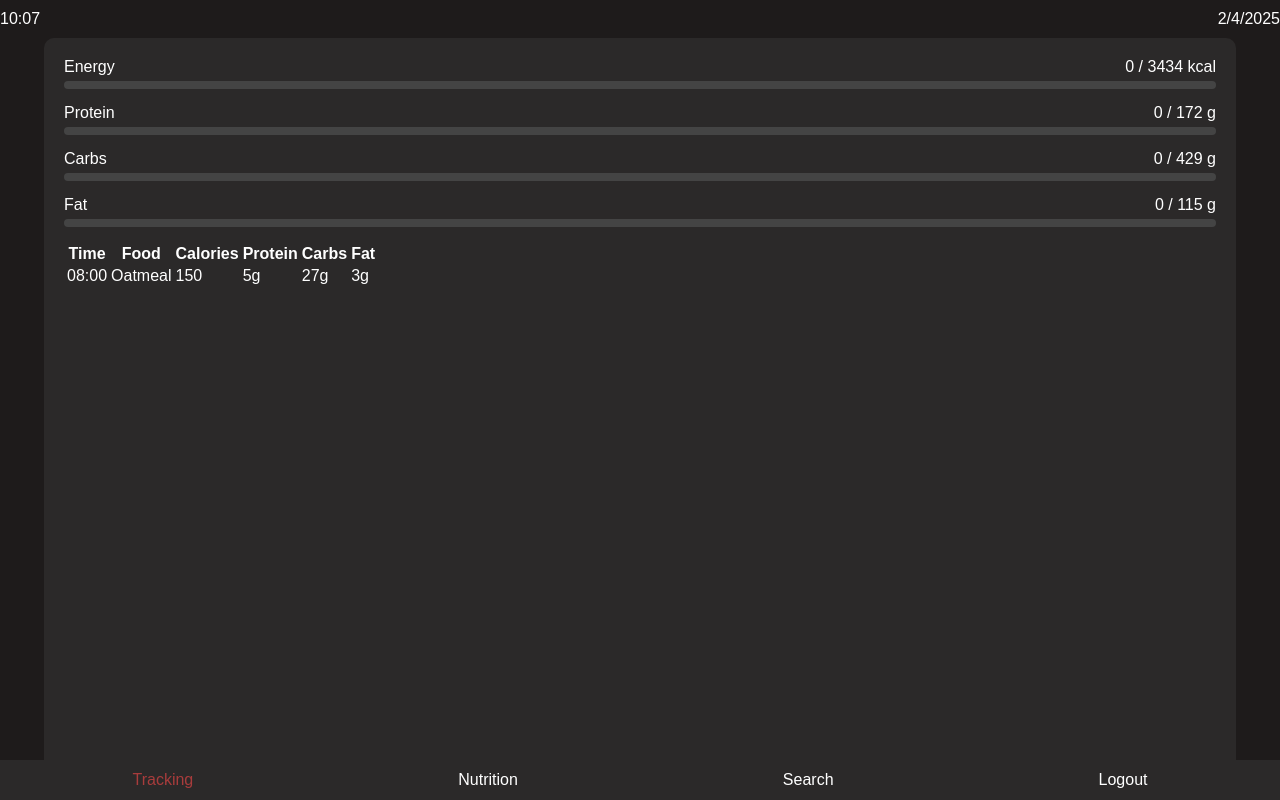
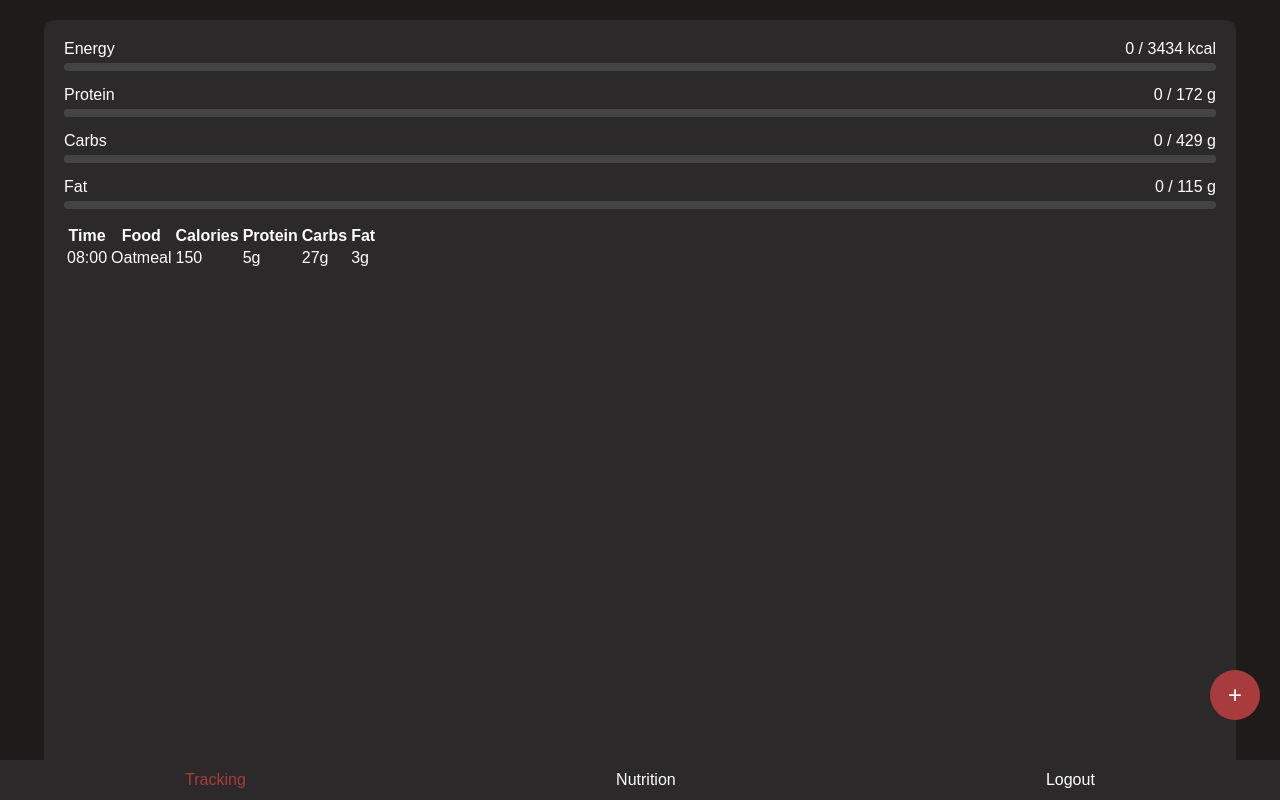
Before and after one commit to vladspy/macrobuddy-app, a plain HTML site: page public/index.html in a window 1280 px wide. Drawn offline with Linux system fonts and the light colour scheme; no server answers.

Commit message:
`Removed time and date from top bar, updated table row generation, removed one bottom navigation button, and added a floating search button.`

```diff
--- a/public/index.html
+++ b/public/index.html
@@ -30,11 +30,8 @@
   </script>
 </head>
 <body>
-  <!-- Top Bar -->
-  <div class="top-bar">
-    <span class="time">10:07</span>
-    <span class="date">2/4/2025</span>
-  </div>
+  <!-- Top Bar (removed time and date) -->
+  <div class="top-bar"></div>
 
   <!-- Main Content Area using the tracker container layout -->
   <div class="tracker-container">
@@ -69,7 +66,7 @@
         </tr>
       </thead>
       <tbody>
-        <!-- Example row; you can remove or dynamically generate rows as needed -->
+        <!-- Example row; dynamically generate rows as needed -->
         <tr>
           <td>08:00</td>
           <td>Oatmeal</td>
@@ -82,12 +79,14 @@
     </table>
   </div>
 
-  <!-- Bottom Navigation with four buttons -->
+  <!-- Bottom Navigation with three buttons -->
   <div class="bottom-nav">
     <button class="nav-btn active" onclick="changeTab(event, 'Tracking')">Tracking</button>
     <button class="nav-btn" onclick="window.location.href='nutritionPage.html'">Nutrition</button>
-    <button class="nav-btn" onclick="window.location.href='search.html'">Search</button>
     <button class="nav-btn" id="logout-btn">Logout</button>
   </div>
+
+  <!-- Floating Button: Circle with a Plus (+) to redirect to search -->
+  <button class="add-btn" onclick="window.location.href='search.html'">+</button>
 </body>
 </html>
```
